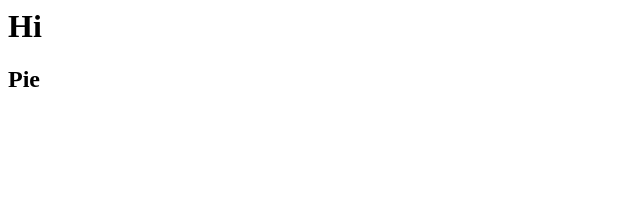
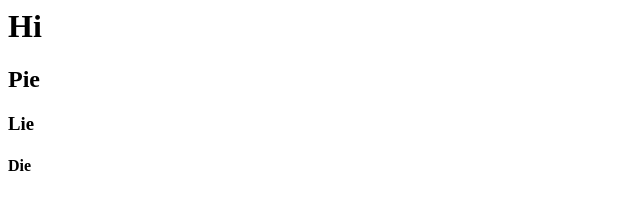
Before and after one commit to MalunSum/incremental, a plain HTML site: page index.html in a window 1280 px wide. Shown: the full height of the page, 0-640 px from the left. Drawn offline with Linux system fonts and the light colour scheme.

Commit message:
Update index.html

```diff
--- a/index.html
+++ b/index.html
@@ -1,2 +1,4 @@
 <h1>Hi</h1>
 <h2>Pie</h2>
+<h3>Lie</h3>
+<h4>Die</h4>
```
